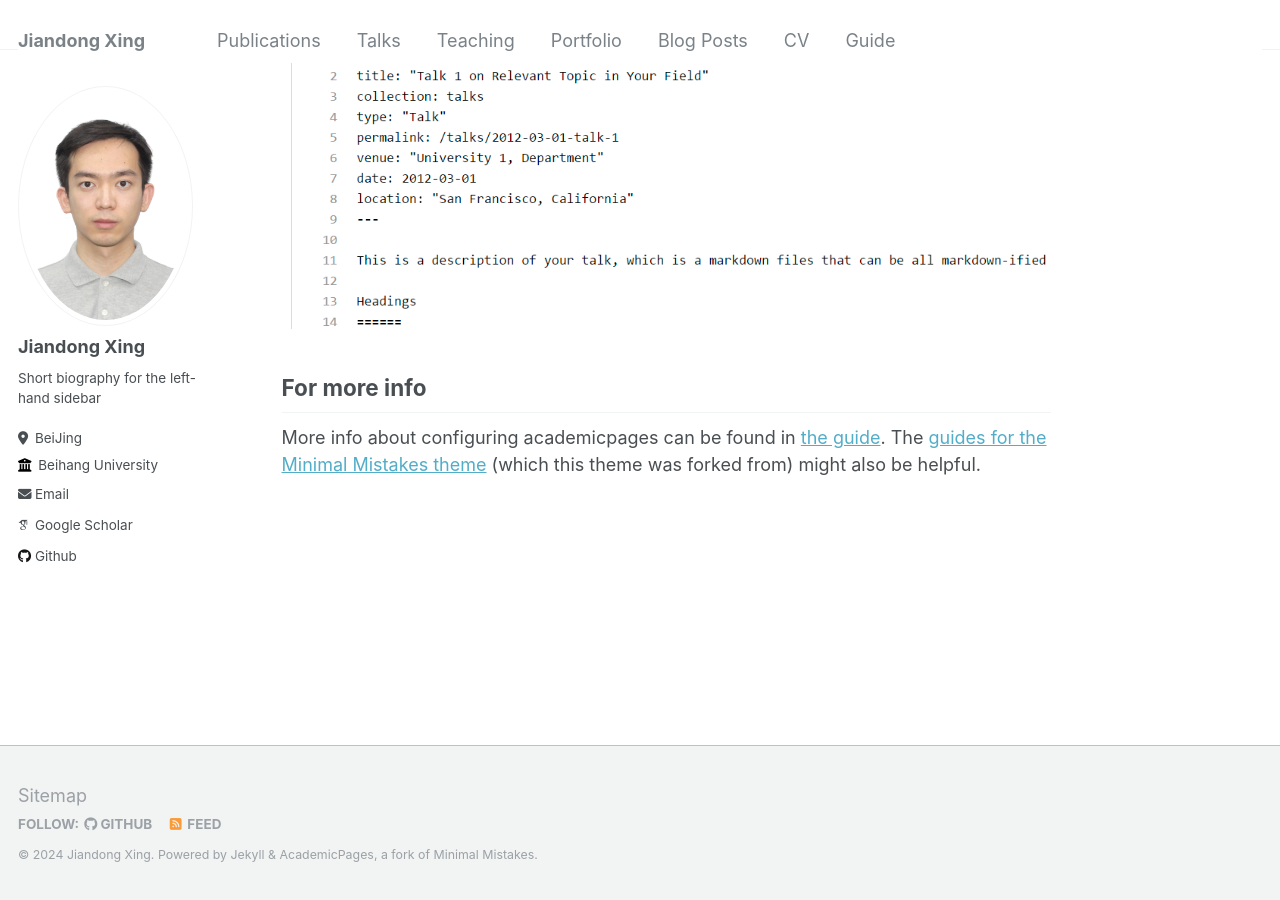
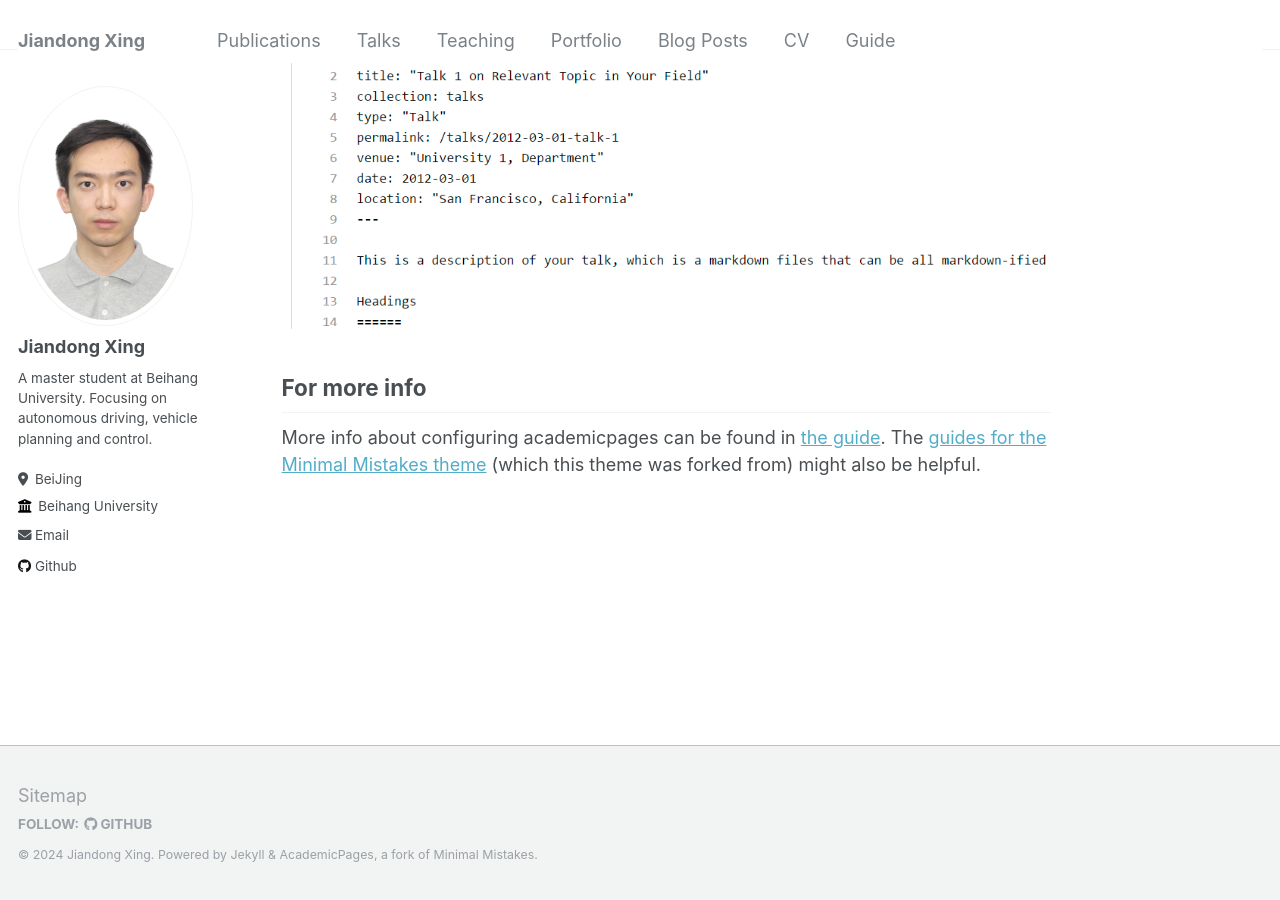
Before and after one commit to fengyeying/academicpages, a Jekyll site: the page built from _pages/about.md, in a window 1280 px wide and 900 px high, scrolled down 2729 px. Built offline with Jekyll 4.4.1, drawn with Linux system fonts in a browser that asks for light colours; some web fonts are replaced.

Commit message:
4 commit

```diff
--- a/_config.yml
+++ b/_config.yml
@@ -11,7 +11,7 @@ locale                   : "en-US"
 title                    : "Jiandong Xing"
 title_separator          : "-"
 name                     : &name "Jiandong Xing"
-description              : &description "A master student at Beihang University. Focusing on autonomous driving, vehicle planning and control."
+description              : &description ""
 url                      : https://fengyeying.github.io # the base hostname & protocol for your site e.g. "https://mmistakes.github.io"
 baseurl                  : "" # the subpath of your site, e.g. "/blog"
 repository               : "fengyeying/fengyeying.github.io"
@@ -24,7 +24,7 @@ author:
   avatar           : "xingjiandong.jpg" # the name of the image file in /images/ (e.g., "avatar.jpg")
   name             : "Jiandong Xing"
   pronouns         : # example: "she/her"
-  bio              : "Short biography for the left-hand sidebar"
+  bio              : "A master student at Beihang University. Focusing on autonomous driving, vehicle planning and control."
   location         : "BeiJing"
   employer         : "Beihang University"
   uri              : # URL
@@ -32,7 +32,7 @@ author:
 
   # Academic websites
   arxiv            : # URL - Update with the correct link to your profile
-  googlescholar    : "https://scholar.google.com/citations?user=PS_CX0AAAAAJ"
+  googlescholar    :
   impactstory      : # URL
   orcid            :
   pubmed           :
@@ -42,7 +42,7 @@ author:
   bitbucket        : # Username - Update with your username on the site
   codepen          : # Username
   dribbble         : # Username
-  github           : "https://github.com/fengyeying"
+  github           : "fengyeying"
   kaggle           : # Username
   stackoverflow    : # User number or user number and name (i.e., use "1" or "1/jeff-atwood")
 
@@ -107,7 +107,7 @@ staticman:
       options:
         format           : "iso8601" # "iso8601" (default), "timestamp-seconds", "timestamp-milliseconds"
 atom_feed:
-  hide                   : false     # change to true to hide the RSS feed in the footer
+  hide                   : true     # change to true to hide the RSS feed in the footer
   path                   : # blank (default) uses feed.xml
 
 
@@ -136,7 +136,7 @@ social:
 
 # Analytics
 analytics:
-  provider               :  "google-universal" # false (default), "google", "google-universal", "google-analytics-4", "custom"
+  provider               :  "false" # false (default), "google", "google-universal", "google-analytics-4", "custom"
   google:
     tracking_id          :
 
```
